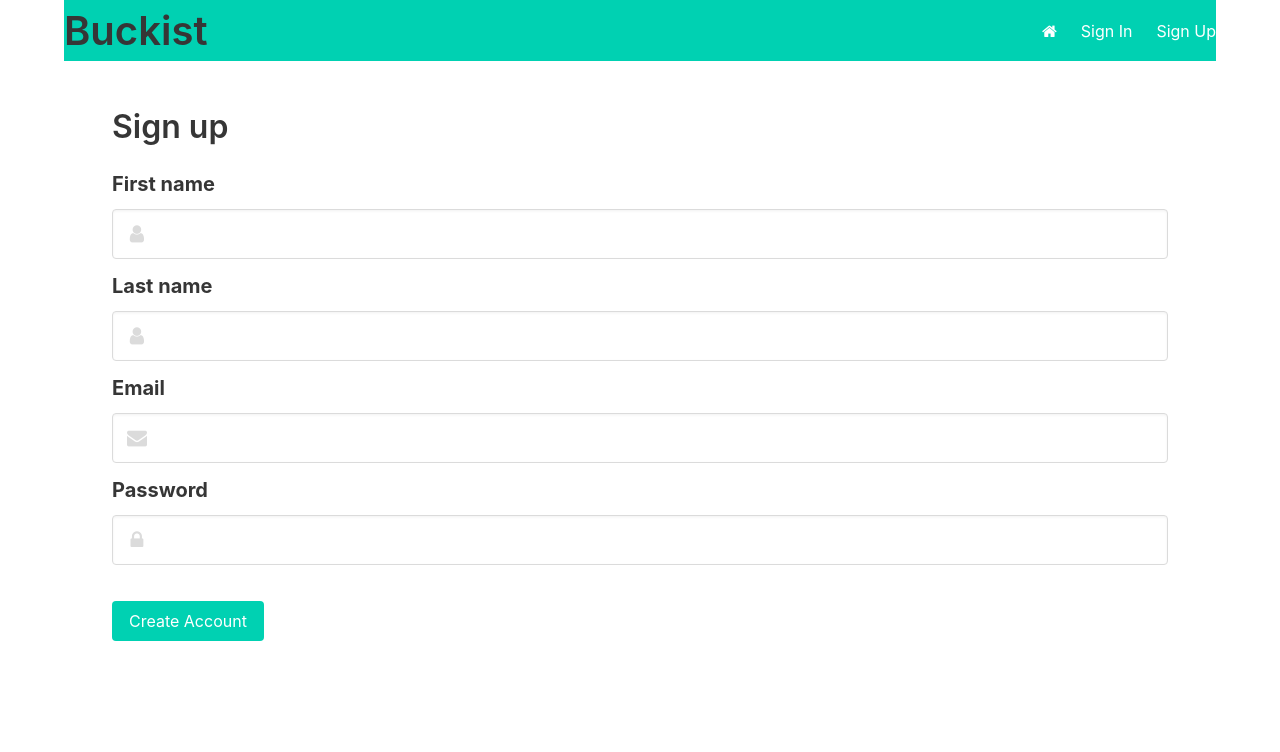
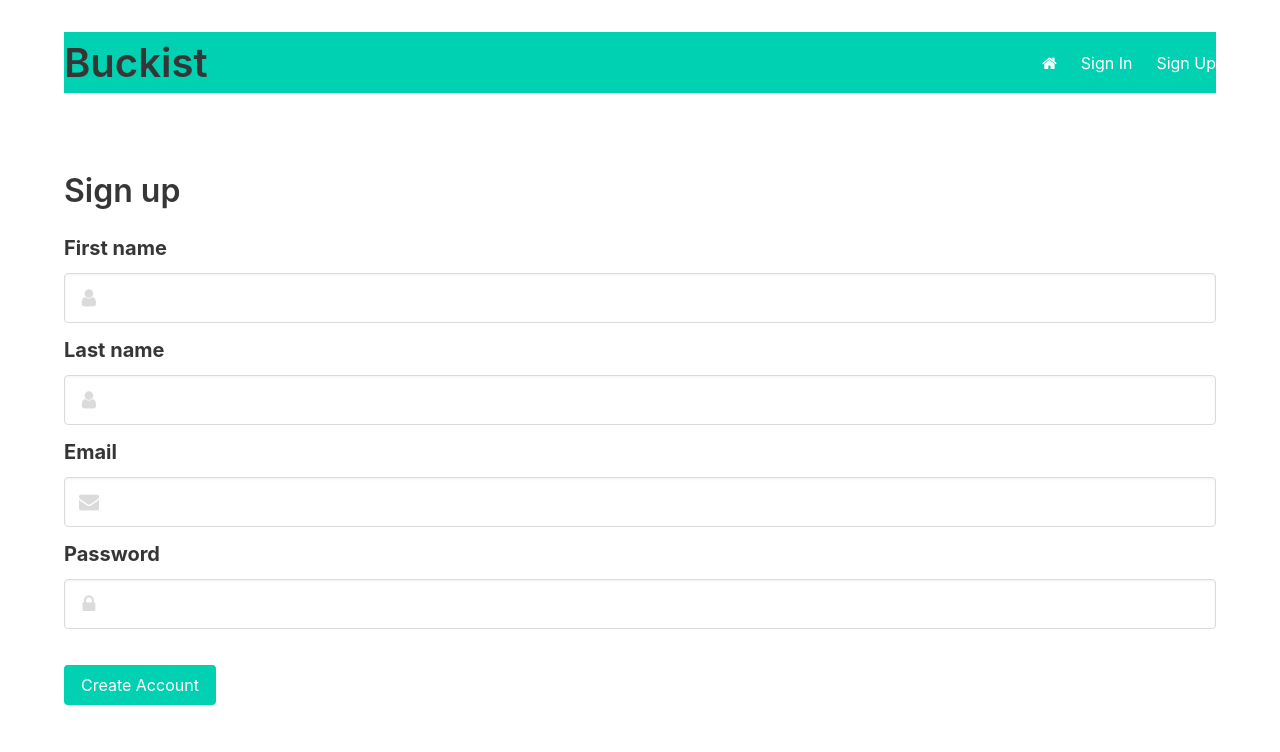
Before and after one commit to anhtm/buckist, a Flask app: page /signup in a window 1280 px wide. Shown: the top 752 px of the page. Run offline with Flask 2, Linux system fonts and the light colour scheme; some libraries are stand-ins or nearby versions.

Commit message:
Final version

```diff
--- /dev/null
+++ b/app/static/base.css
@@ -0,0 +1,4 @@
+#header {
+	padding-top: 2rem;
+	padding-bottom: 2rem;
+}
--- a/app/static/index.css
+++ b/app/static/index.css
@@ -9,8 +9,3 @@
 div.content {
 	padding: 2rem;
 }
-
-#header {
-	padding-top: 2rem;
-	padding-bottom: 2rem;
-}
--- a/app/templates/base.html
+++ b/app/templates/base.html
@@ -4,6 +4,7 @@
     <title>Buckist</title>
     {% block stylesheet %}
     {% endblock %}
+    <link rel="stylesheet" href="{{ url_for('static', filename='base.css') }}">
     <link rel="stylesheet" href="https://cdnjs.cloudflare.com/ajax/libs/font-awesome/4.7.0/css/font-awesome.min.css">
     <link rel="stylesheet" href="https://cdnjs.cloudflare.com/ajax/libs/bulma/0.5.1/css/bulma.min.css">
   </head>
@@ -58,7 +59,7 @@
     </div>
 
 
-    <div class="container">
+    <div class="">
     {% block main %}
 
       {% block content %}
--- a/app/templates/profile.html
+++ b/app/templates/profile.html
@@ -8,6 +8,7 @@
 
 {% block main %}
 {% block content %}
+<div class="section">
   <div class="container">
     <h3 class="title is-4">Hi {{ user.first_name }}, Welcome Back!</h3>
   </div>
@@ -104,6 +105,7 @@
   <a class="add-btn" title="Add New List"> <i class="fa fa-plus-circle fa-3x" aria-hidden="true"></i></a>
 
 </div>
+</div>
 {% endblock %}
 
   <!-- Delete List Form -->
--- a/app/templates/signin.html
+++ b/app/templates/signin.html
@@ -2,9 +2,10 @@
 
 {% block main %}
   <div class="section">
-  <h2 class="title">Sign In</h2>
+    <div class="container">
+      <h2 class="title">Sign In</h2>
 
-    <form action="{{ url_for('sign_in') }}" method=post>
+      <form action="{{ url_for('sign_in') }}" method=post>
 
       {{ form.hidden_tag() }}
 
@@ -42,5 +43,6 @@
 
     </form>
     </div>
+    </div>
 
 {% endblock %}
--- a/app/templates/signup.html
+++ b/app/templates/signup.html
@@ -3,6 +3,7 @@
 
 {% block main %}
   <div class="section">
+  <div class="container">
 
   <h2 class="title">Sign up</h2>
 
@@ -70,4 +71,5 @@
 
   </form>
   </div>
+  </div>
 {% endblock %}
```
